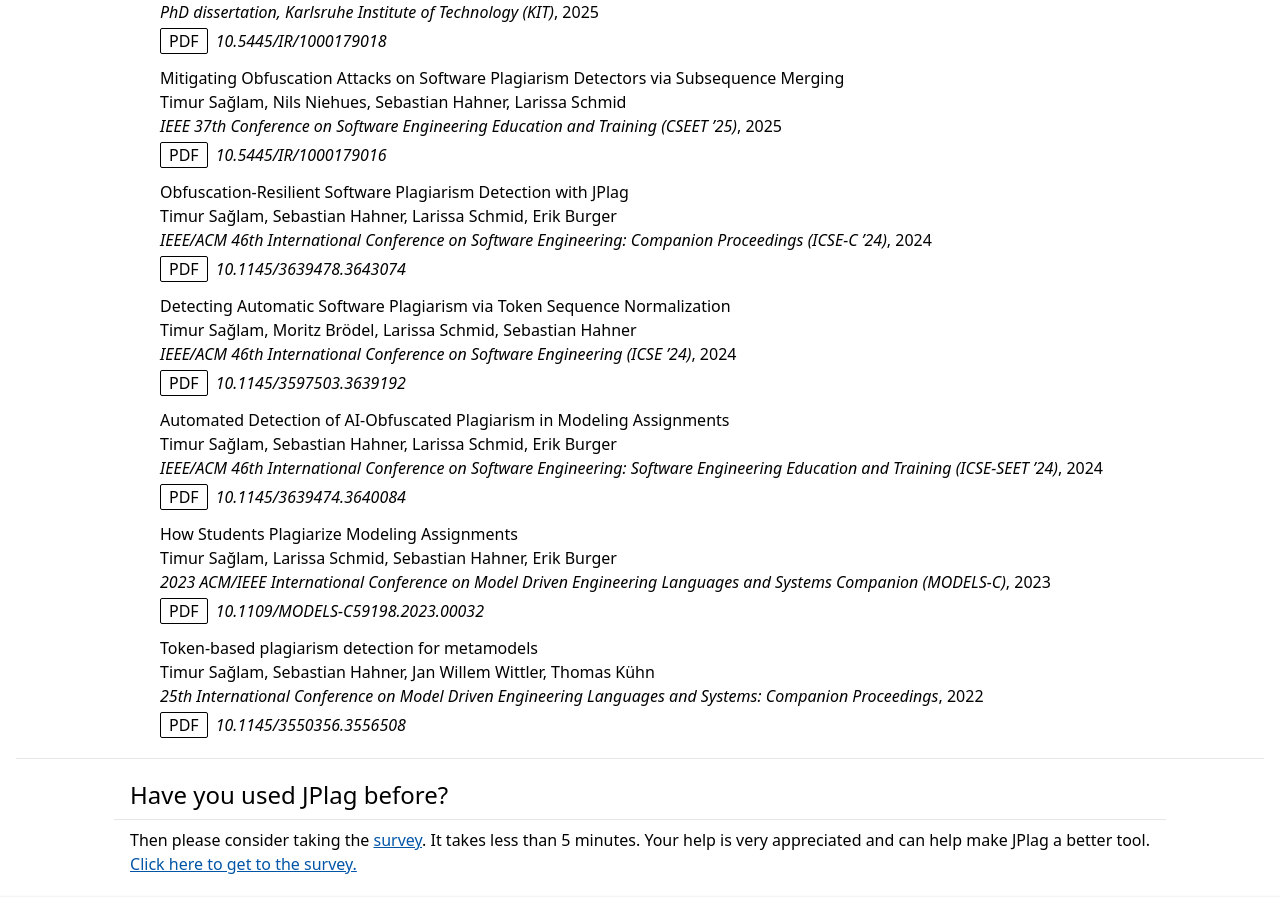
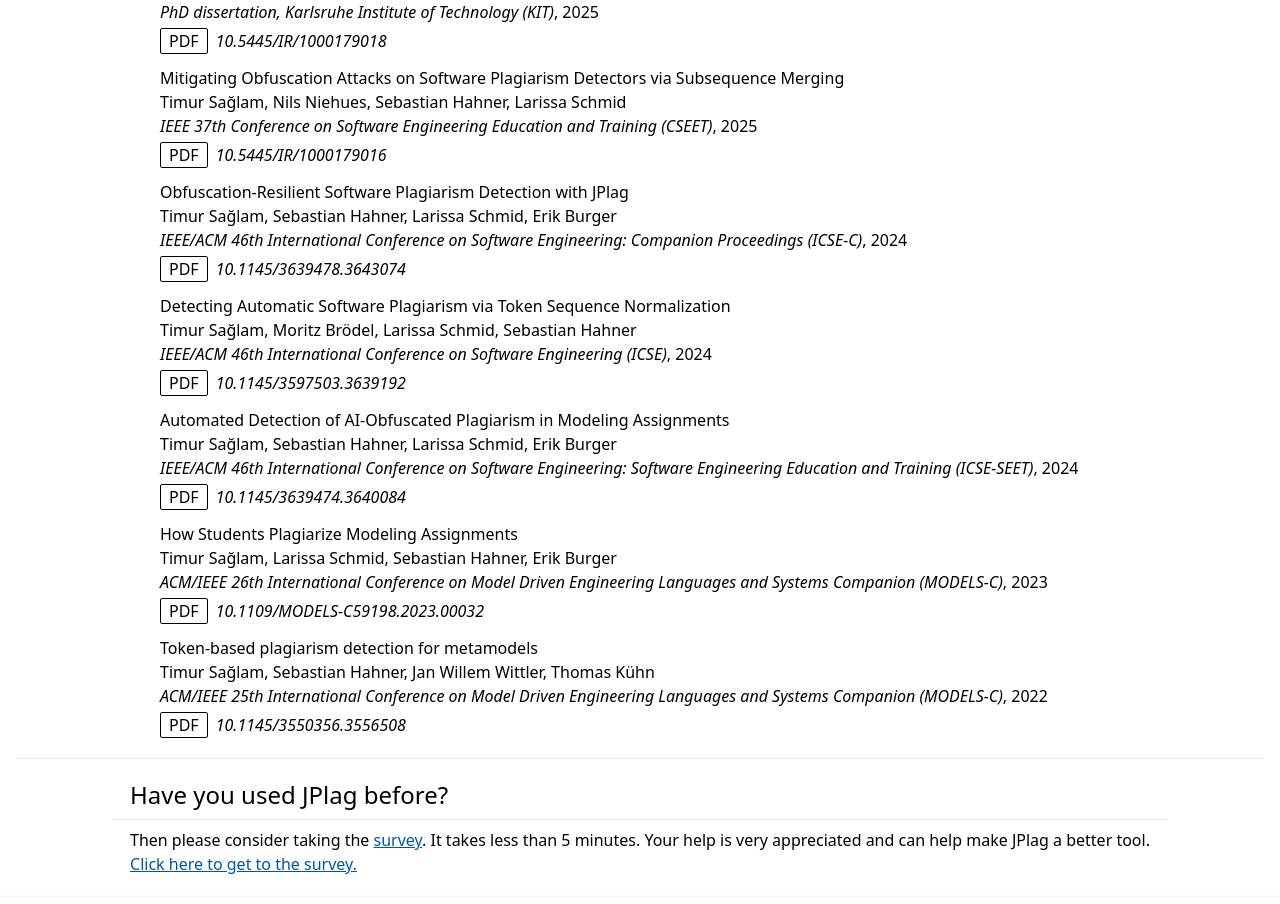
Before and after one commit to jplag/MinimalLandingPage, a Vue app: page / in a window 1280 px wide. Shown: the part 326-1230 px from the top of the page. Built offline with nearby package versions, Linux system fonts and the light colour scheme.

Commit message:
Fix publication metadata.

```diff
--- a/src/components/PublicationsSection.vue
+++ b/src/components/PublicationsSection.vue
@@ -31,7 +31,7 @@
     title: 'Mitigating Obfuscation Attacks on Software Plagiarism Detectors via Subsequence Merging',
     authors: ['Timur Sağlam', 'Nils Niehues', 'Sebastian Hahner', 'Larissa Schmid'],
     venue:
-      'IEEE 37th Conference on Software Engineering Education and Training (CSEET ’25)',
+      'IEEE 37th Conference on Software Engineering Education and Training (CSEET)',
     year: 2025,
     doi: '10.5445/IR/1000179016'
   },
@@ -40,7 +40,7 @@
     title: 'Obfuscation-Resilient Software Plagiarism Detection with JPlag',
     authors: ['Timur Sağlam', 'Sebastian Hahner', 'Larissa Schmid', 'Erik Burger'],
     venue:
-      'IEEE/ACM 46th International Conference on Software Engineering: Companion Proceedings (ICSE-C ’24)',
+      'IEEE/ACM 46th International Conference on Software Engineering: Companion Proceedings (ICSE-C)',
     year: 2024,
     doi: '10.1145/3639478.3643074'
   },
@@ -48,7 +48,7 @@
     url: 'https://doi.org/10.1145/3597503.3639192',
     title: 'Detecting Automatic Software Plagiarism via Token Sequence Normalization',
     authors: ['Timur Sağlam', 'Moritz Brödel', 'Larissa Schmid', 'Sebastian Hahner'],
-    venue: 'IEEE/ACM 46th International Conference on Software Engineering (ICSE ’24)',
+    venue: 'IEEE/ACM 46th International Conference on Software Engineering (ICSE)',
     year: 2024,
     doi: '10.1145/3597503.3639192'
   },
@@ -57,7 +57,7 @@
     title: 'Automated Detection of AI-Obfuscated Plagiarism in Modeling Assignments',
     authors: ['Timur Sağlam', 'Sebastian Hahner', 'Larissa Schmid', 'Erik Burger'],
     venue:
-      'IEEE/ACM 46th International Conference on Software Engineering: Software Engineering Education and Training (ICSE-SEET ’24)',
+      'IEEE/ACM 46th International Conference on Software Engineering: Software Engineering Education and Training (ICSE-SEET)',
     year: 2024,
     doi: '10.1145/3639474.3640084'
   },
@@ -66,7 +66,7 @@
     title: 'How Students Plagiarize Modeling Assignments',
     authors: ['Timur Sağlam', 'Larissa Schmid', 'Sebastian Hahner', 'Erik Burger'],
     venue:
-      '2023 ACM/IEEE International Conference on Model Driven Engineering Languages and Systems Companion (MODELS-C)',
+      'ACM/IEEE 26th International Conference on Model Driven Engineering Languages and Systems Companion (MODELS-C)',
     year: 2023,
     doi: '10.1109/MODELS-C59198.2023.00032'
   },
@@ -75,7 +75,7 @@
     title: 'Token-based plagiarism detection for metamodels',
     authors: ['Timur Sağlam', 'Sebastian Hahner', 'Jan Willem Wittler', 'Thomas Kühn'],
     venue:
-      '25th International Conference on Model Driven Engineering Languages and Systems: Companion Proceedings',
+      'ACM/IEEE 25th International Conference on Model Driven Engineering Languages and Systems Companion (MODELS-C)',
     year: 2022,
     doi: '10.1145/3550356.3556508'
   }
```
